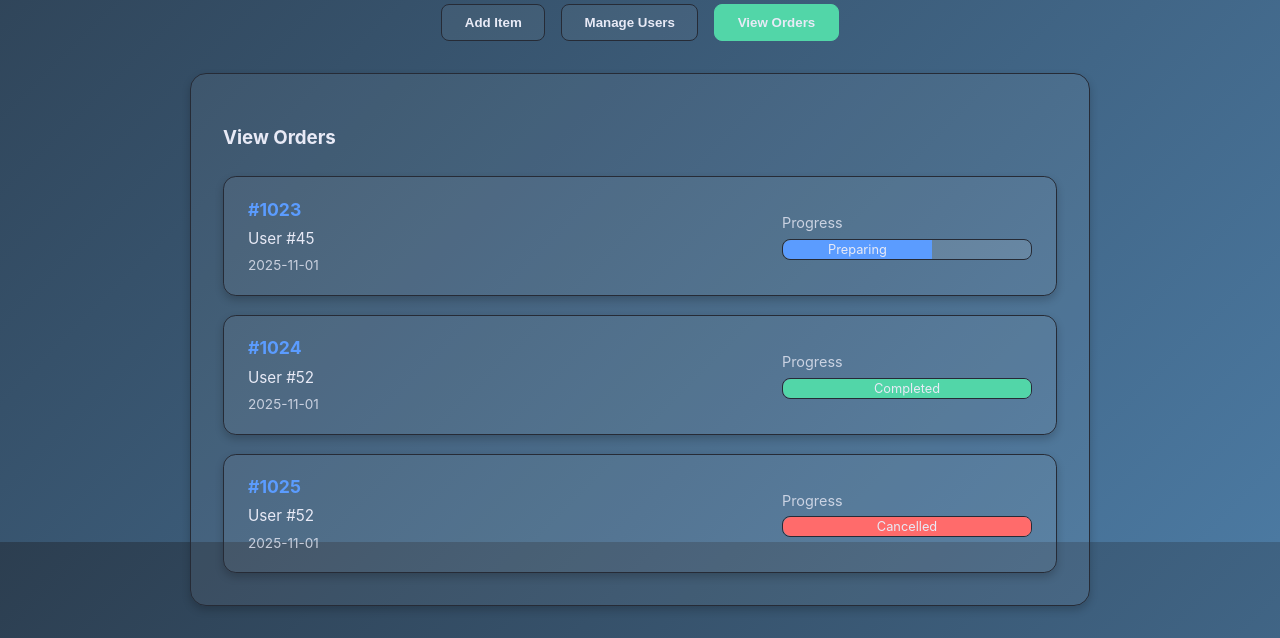
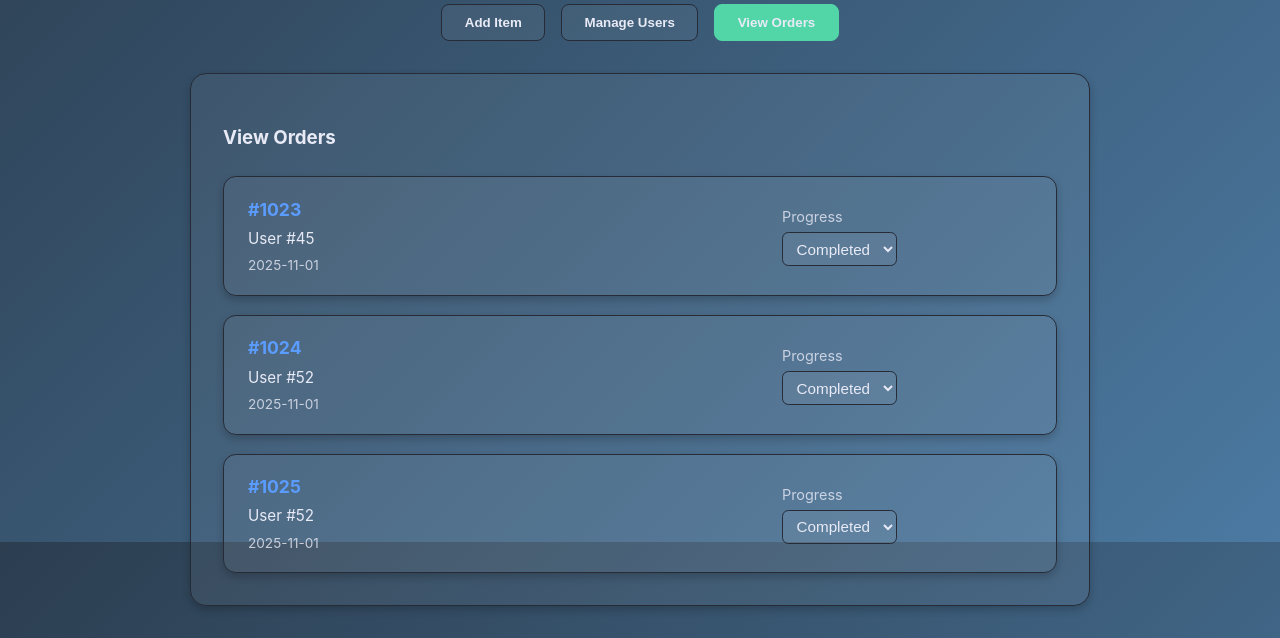
Before and after one commit to KKondor/2025-szfm-big-project, a Flask app: page /admin in a window 1280 px wide, after a click on "View Orders". Shown: the part 258-896 px from the top of the page. Run offline with Flask 3, Linux system fonts and the light colour scheme.

Commit message:
feat: changed the progress bar to a dropdown menu in admin page's view orders section

```diff
--- a/src/frontend/static/css/admin.css
+++ b/src/frontend/static/css/admin.css
@@ -204,6 +204,30 @@
     display: block;
 }
 
+.progress-select {
+    background: rgba(255, 255, 255, 0.05);
+    color: var(--text);
+    border: 1px solid var(--border);
+    border-radius: 0.4rem;
+    padding: 0.4rem 0.6rem;
+    font-size: 0.95rem;
+    cursor: pointer;
+    transition: border 0.2s ease, background 0.2s ease;
+}
+
+.progress-select:hover,
+.progress-select:focus {
+    border-color: var(--brand);
+    background: rgba(255, 255, 255, 0.08);
+    outline: none;
+}
+
+.progress-select option {
+    background-color: var(--bg_from);
+    color: var(--text);
+}
+
+
 .btn {
     display: inline-block;
     padding: 0.6rem 1.2rem;
@@ -221,34 +245,7 @@
     background: var(--brand-2);
 }
 
-.progress-bar {
-    background: rgba(255, 255, 255, 0.1);
-    border-radius: 0.5rem;
-    overflow: hidden;
-    height: 1.2rem;
-    border: 1px solid var(--border);
-}
 
-.progress-fill {
-    color: var(--text);
-    text-align: center;
-    font-size: 0.8rem;
-    line-height: 1.2rem;
-    border-radius: 0.5rem 0 0 0.5rem;
-    transition: width 0.3s ease;
-}
-
-.progress-fill[data-status="preparing"] {
-    background: var(--brand);
-}
-
-.progress-fill[data-status="completed"] {
-    background: var(--brand-2);
-}
-
-.progress-fill[data-status="cancelled"] {
-    background: var(--danger);
-}
 
 @media (max-width: 700px) {
     .order-card {
--- a/src/frontend/templates/admin.html
+++ b/src/frontend/templates/admin.html
@@ -81,9 +81,11 @@
                     </div>
                     <div class="order-progress">
                         <label>Progress</label>
-                        <div class="progress-bar">
-                            <div class="progress-fill" style="width: 60%;" data-status="preparing">Preparing</div>
-                        </div>
+                        <select class="progress-select">
+                                <option>Pending</option>
+                                <option selected>Completed</option>
+                                <option>Cancelled</option>
+                        </select>
                     </div>
                 </div>
 
@@ -95,9 +97,11 @@
                     </div>
                     <div class="order-progress">
                         <label>Progress</label>
-                        <div class="progress-bar">
-                            <div class="progress-fill" style="width: 100%;" data-status="completed">Completed</div>
-                        </div>
+                        <select class="progress-select">
+                                <option>Pending</option>
+                                <option selected>Completed</option>
+                                <option>Cancelled</option>
+                        </select>
                     </div>
                 </div>
 
@@ -109,9 +113,11 @@
                     </div>
                     <div class="order-progress">
                         <label>Progress</label>
-                        <div class="progress-bar">
-                            <div class="progress-fill" style="width: 100%;" data-status="cancelled">Cancelled</div>
-                        </div>
+                        <select class="progress-select">
+                                <option>Pending</option>
+                                <option selected>Completed</option>
+                                <option>Cancelled</option>
+                        </select>
                     </div>
                 </div>
             </div>
```
